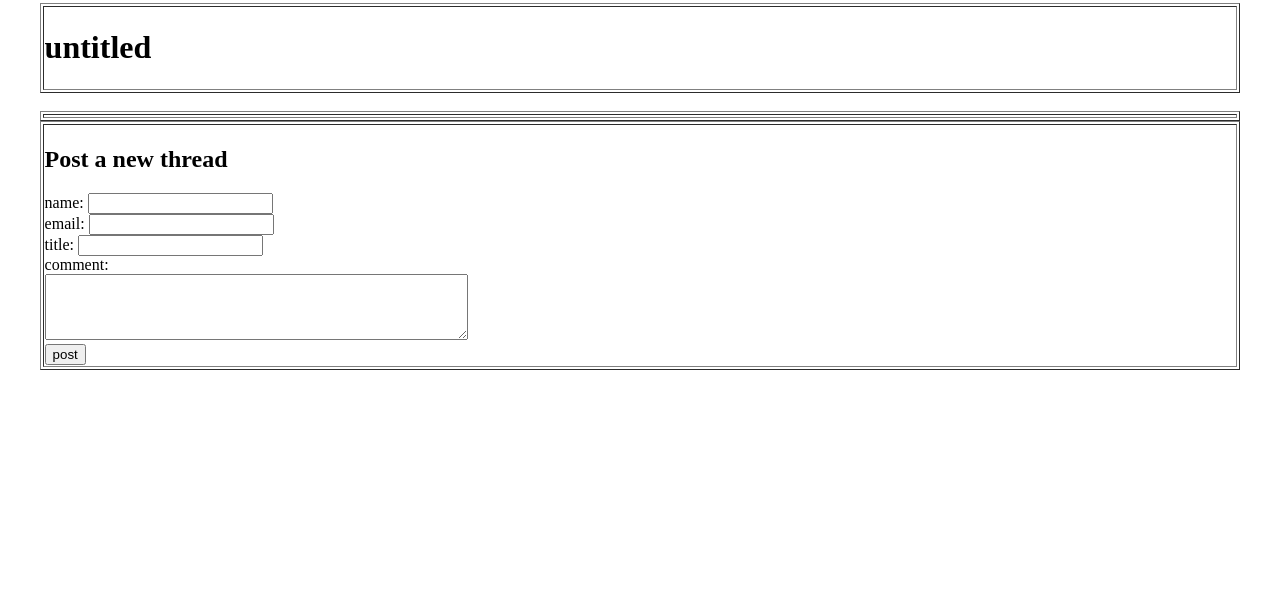
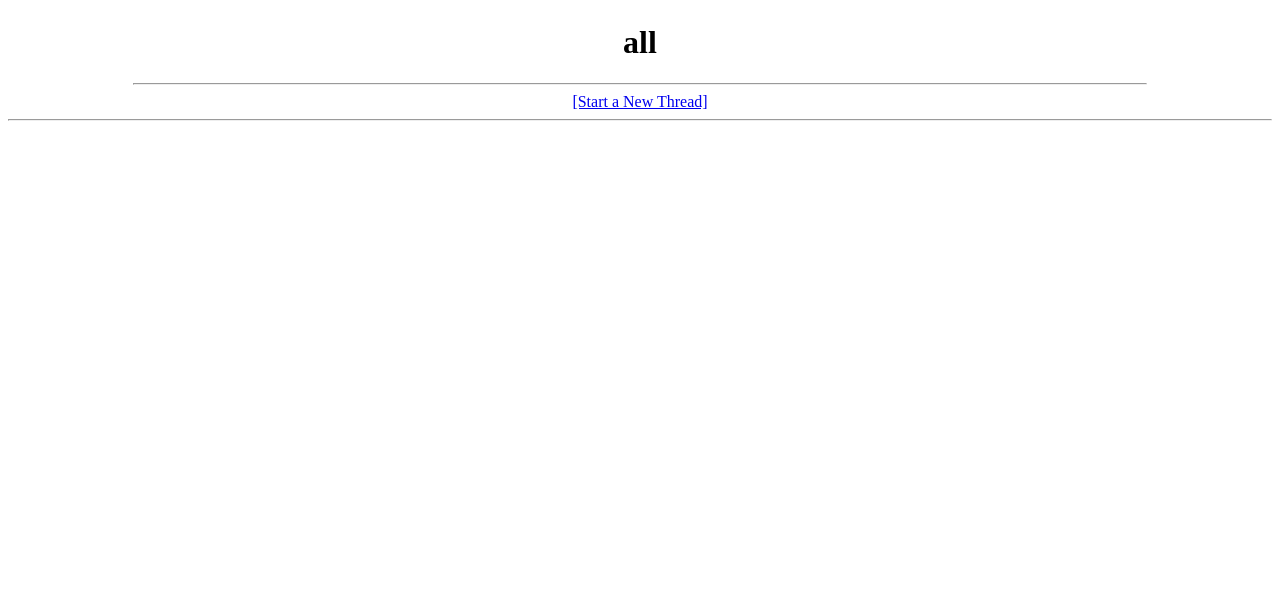
Before and after one commit to nyanyanyaemailguy/textboard, a PHP site: page / in a window 1280 px wide. Shown: the part 91-701 px from the top of the page. Run offline with PHP 8.4, Linux system fonts and the light colour scheme.

Commit message:
Update index.php

```diff
--- a/textboard/index.php
+++ b/textboard/index.php
@@ -45,39 +45,56 @@ file_put_contents($threads_file, json_encode($threads, JSON_PRETTY_PRINT | JSON_
 ?>
 <!DOCTYPE html>
 <html>
-<head><meta charset="UTF-8"><title>untitled</title></head>
+<head><meta charset="UTF-8"><title>all</title></head>
 <body>
 <center><img src="http://404chan.gt.tc/logo.gif" width="447" height="82">
 
-<table border="1" width="95%"><tr><td><h1>untitled</h1></td></tr></table>
-<br>
-<!-- 全スレッドリンク集 -->
-<table border="1" width="95%">
- <tr>
-  <td>
-<center>
-<?php foreach ($threads as $i => $thread): ?>
-    <?php echo $i+1; ?>:<a href="thread.php?id=<?php echo $thread['id']; ?>">
-        <?php echo $thread['title']; ?>
-    </a>
-<?php endforeach; ?>
+<h1>all</h1>
+<center><hr width="80%">
+<a href="#" id="showFormLink">[Start a New Thread]</a>
+
+<div id="formContainer" style="display:none;">
+    <form method="post">
+        <table>
+            <tr>
+                <td bgcolor="eeaa88">name: </td>
+                <td><input type="text" name="name"></td>
+            </tr>
+            <tr>
+                <td bgcolor="eeaa88">e-mail: </td>
+                <td><input type="text" name="email"></td>
+            </tr>
+            <tr>
+                <td bgcolor="eeaa88">title: </td>
+                <td>
+                    <input type="text" name="title" required>
+                    <input type="submit" value="post">
+                </td>
+            </tr>
+            <tr>
+                <td bgcolor="eeaa88" height="62">comment: </td>
+                <td><textarea name="content" rows="4" cols="48" required></textarea></td>
+            </tr>
+        </table>
+    </form>
+</div>
+
+<script>
+document.getElementById("showFormLink").addEventListener("click", function(e) {
+    e.preventDefault(); // ページ遷移を防ぐ
+    this.style.display = "none"; // リンクを消す
+    document.getElementById("formContainer").style.display = "block"; // フォームを表示
+});
+</script></center>
+<hr>
 </center>
-  </td>
- </tr>
-</table>
 
 <!-- 各スレ表示 -->
 <?php foreach ($threads as $i => $thread): ?>
-<table border="1" width="95%">
- <tr>
-  <td>
     <h1><a href="thread.php?id=<?php echo $thread['id']; ?>">
         <?php echo $thread['title']; ?>
     </a></h1>
-    <table>
         <?php foreach ($thread['posts'] as $j => $post): ?>
-            <tr>
-                <td>
                     <?php
                         $display_name = $post['name'];
                         if (!empty($post['email'])) {
@@ -85,34 +102,12 @@ file_put_contents($threads_file, json_encode($threads, JSON_PRETTY_PRINT | JSON_
                         }
                     ?>
                     <?php echo $j+1; ?> : <font color="green"><?php echo $display_name; ?></font> : <?php echo $post['time']; ?> ID:<?php echo $post['id']; ?><br>
-                    <?php echo $post['content']; ?>
-                </td>
-            </tr>
+                    <?php echo $post['content']; ?><br>
         <?php endforeach; ?>
-    </table>
-  </td>
- </tr>
-</table>
+<hr>
 <br>
 <?php endforeach; ?>
-</center>
+<center>
 
-<center>
-<table border="1" width="95%">
- <tr>
-  <td>
-<h2>Post a new thread</h2>
-<form method="post">
-    name: <input type="text" name="name"><br>
-    email: <input type="text" name="email"><br>
-    title: <input type="text" name="title" required><br>
-    comment:<br>
-    <textarea name="content" rows="4" cols="50" required></textarea><br>
-    <input type="submit" value="post">
-</form>
-  </td>
- </tr>
-</table>
-</center>
 </body>
 </html>
```
